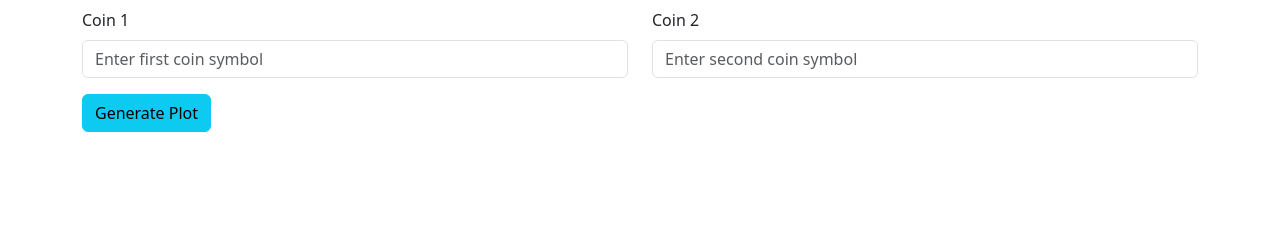
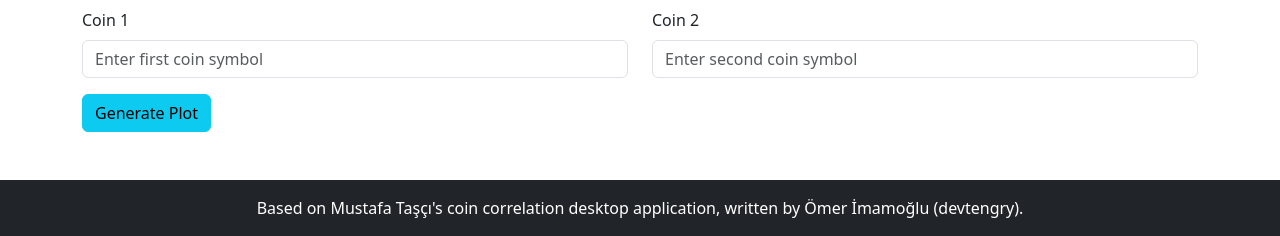
Before and after one commit to devtengry/flask_coin_correlation_analysis, a Flask app: page / in a window 1280 px wide. Shown: the part 597-833 px from the top of the page. Before the commit the page ends 729 px from the top, so only its background shows below. Run offline with Flask 3, Linux system fonts and the light colour scheme; some libraries are stand-ins or nearby versions.

Commit message:
footer added

```diff
--- a/templates/index.html
+++ b/templates/index.html
@@ -124,5 +124,10 @@
             });
         </script>
     </div>
+
+    <!-- Footer -->
+    <footer class="bg-dark text-white text-center py-3 mt-5">
+        Based on Mustafa Taşçı's coin correlation desktop application, written by Ömer İmamoğlu (devtengry).
+    </footer>
 </body>
 </html>
```
Also changed, not shown: static/output.png.
